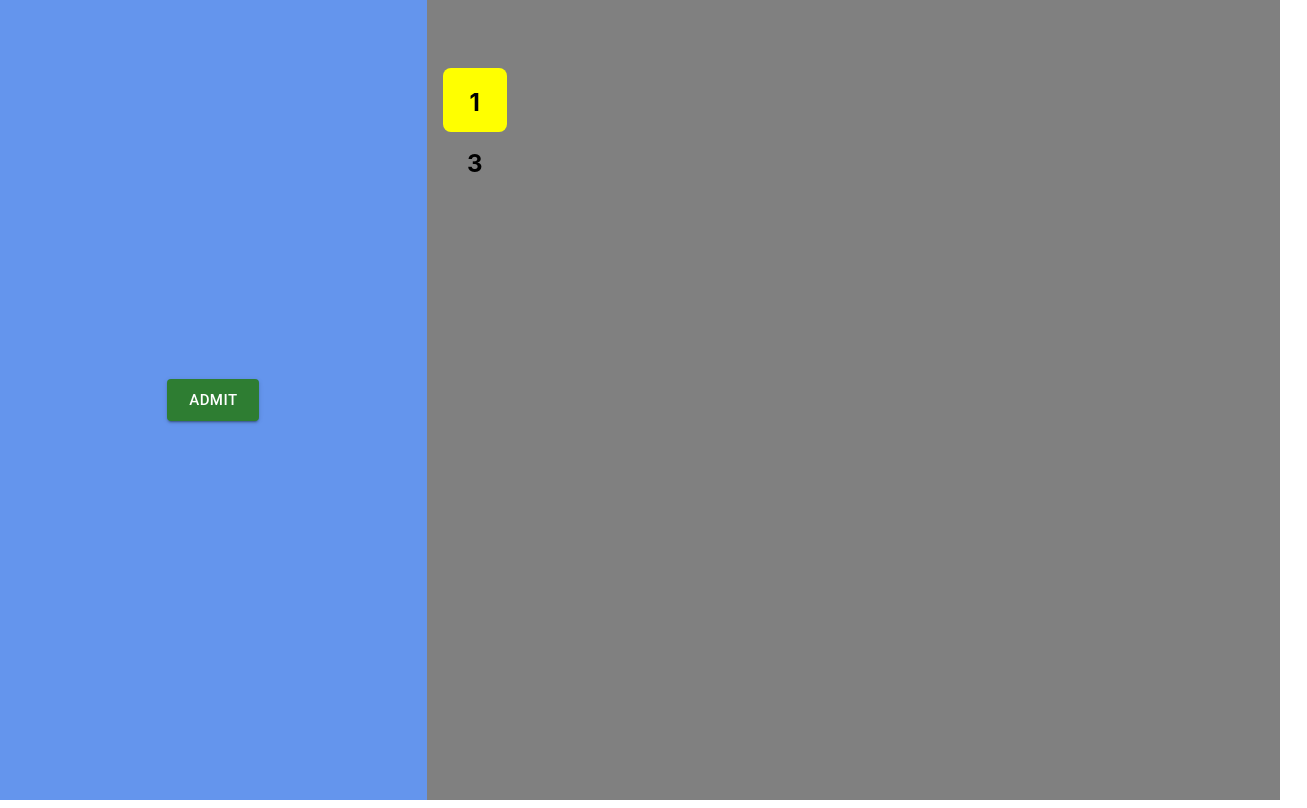
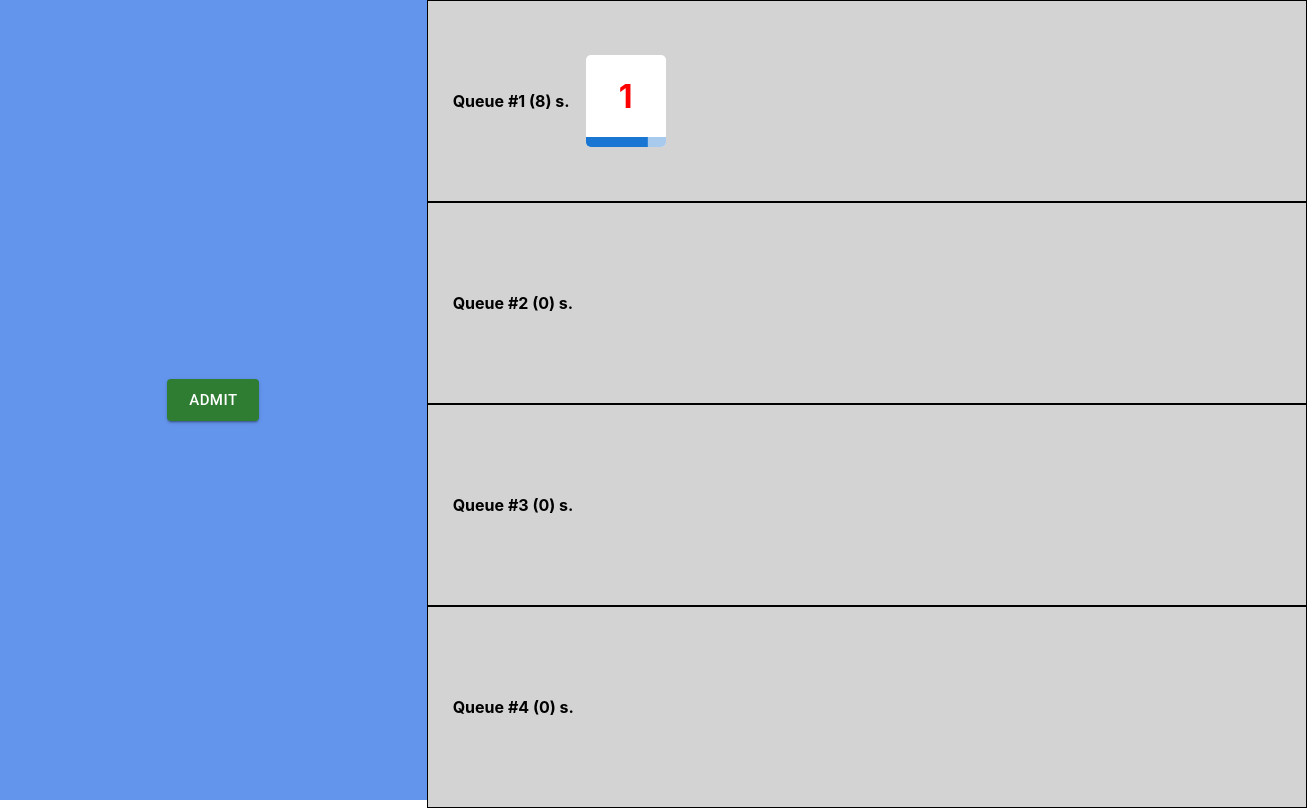
Before and after one commit to cxrvxxxx/react-priority-app, a React (Create React App) app: page / in a window 1280 px wide. Both pictures are taken after a click on the button "ADMIT". Shown: the whole page, 1307 px wide, since content can reach past the window. Built offline with nearby package versions, Linux system fonts and the light colour scheme.

Commit message:
first commit

```diff
--- a/src/App.js
+++ b/src/App.js
@@ -1,6 +1,7 @@
 import React, { useEffect, useRef, useState } from 'react';
 import './styles/App.css';
 import Admit from './components/Admit';
+import PriorityNumber from './components/PriorityNumber';
 
 const getTotalDuration = (queue) => {
   if (queue.length === 0) return 0;
@@ -19,7 +20,7 @@ const App = () => {
 
   const [queues, setQueues] = useState([[], [], [], []]);
 
-  const handleAdmit = (priortyNumberData) => {
+  const handleAdmit = (priorityNumberData) => {
     /* Finds the queue with the least total duration */
     let shortestQueue = 0;
     for (let i = 1; i < queues.length; i++) {
@@ -31,26 +32,33 @@ const App = () => {
     priorityNumber.current = priorityNumber.current + 1
     const newPriorityNumber = {
       "priorityNumber": priorityNumber.current,
-      ...priortyNumberData
+      "initialDuration": priorityNumberData.duration,
+      ...priorityNumberData
     }
 
     /* Update state */
     const updatedQueues = [...queues];
-    updatedQueues[shortestQueue].push(newPriorityNumber);
+    if (newPriorityNumber.isHighPriority) {
+      updatedQueues[shortestQueue].splice(0, 0, newPriorityNumber);
+    } else {
+      updatedQueues[shortestQueue].push(newPriorityNumber);
+    }
     setQueues(updatedQueues);
   }
 
   const processQueue = () => {
     const updatedQueues = [...queues];
 
+    /* Decrements the first item in each queue */
     for (let x = 0; x < updatedQueues.length; x++) {
       if (updatedQueues[x].length === 0) continue;
-      else if (updatedQueues[x][0].duration <= 1) {
+      else if (updatedQueues[x][0].duration <= 0.1) {
+        /* Removes the first item if duration runs out */
         updatedQueues[x].splice(0, 1);
       } else {
         updatedQueues[x][0] = {
           ...updatedQueues[x][0],
-          "duration": updatedQueues[x][0].duration - 1
+          "duration": updatedQueues[x][0].duration - 0.1
         }
       }
 
@@ -63,7 +71,7 @@ const App = () => {
     /* Handles decrementing of duration */
     const intervalId = setInterval(() => {
       processQueue();
-    }, 1000);
+    }, 100);
 
     return () => clearInterval(intervalId);
   }, []);
@@ -74,12 +82,15 @@ const App = () => {
         <Admit callback={handleAdmit} />
       </div>
       <div className="col2" >
-        {queues.map((queue) => (
+        {queues.map((queue, queueIndex) => (
           <div className="queue-block">
+            <h4>Queue #{queueIndex + 1} ({Math.round(getTotalDuration(queue))}) s.</h4>
             {queue.map((entity) => (
-              <div className="entity">
-                <h2>{entity.priorityNumber}<br /><h4>{entity.duration}</h4></h2>
-              </div>
+              <PriorityNumber
+                number={entity.priorityNumber}
+                duration={entity.duration}
+                initialDuration={entity.initialDuration}
+                isHighPriority={entity.isHighPriority} />
             ))}
           </div>
         ))}
--- a/src/components/Admit.jsx
+++ b/src/components/Admit.jsx
@@ -10,7 +10,7 @@ const getRandomInt = (min, max) => {
 const Admit = ({ callback }) => {
     const handleAdmit = () => {
         callback({
-            "duration": getRandomInt(3, 10),
+            "duration": getRandomInt(3, 30),
             "isHighPriority": (getRandomInt(1, 100) >= 75) ? true : false
         });
     }
--- /dev/null
+++ b/src/components/PriorityNumber.jsx
@@ -0,0 +1,27 @@
+import React from "react";
+import "../styles/PriorityNumber.css";
+import LinearProgress from '@mui/material/LinearProgress';
+import Box from '@mui/material/Box';
+
+const PriorityNumber = ({ number, duration, initialDuration, isHighPriority }) => {
+    const elementClass = (isHighPriority) ? "entity high-priority" : "entity";
+
+    return (
+        <Box >
+            <div className={elementClass}>
+                <h1>{number}</h1>
+                <LinearProgress
+                    className="progress"
+                    variant="determinate"
+                    style={{
+                        height: "10px",
+                        borderRadius: "0px 0px 5px 5px"
+                    }}
+                    value={(duration / initialDuration) * 100} />
+            </div>
+        </Box>
+
+    );
+}
+
+export default PriorityNumber;
--- a/src/styles/App.css
+++ b/src/styles/App.css
@@ -25,16 +25,9 @@
   display: flex;
   align-items: center;
   height: 25%;
-  background-color: gray;
+  background-color: lightgray;
   width: 100%;
   justify-content: left;
+  border: 1px solid black;
+  padding-left: 25px;
 }
-
-.entity {
-  height: 64px;
-  width: 64px;
-  margin: 1em;
-  background-color: yellow;
-  text-align: center;
-  border-radius: 8px;
-}
--- /dev/null
+++ b/src/styles/PriorityNumber.css
@@ -0,0 +1,14 @@
+.entity {
+    display: flex;
+    flex-direction: column;
+    width: 5em;
+    margin: 1em;
+    background-color: white;
+    text-align: center;
+    border-radius: 5px;
+    border-radius: 1px solid black;
+}
+
+.high-priority {
+    color: red;
+}
```
